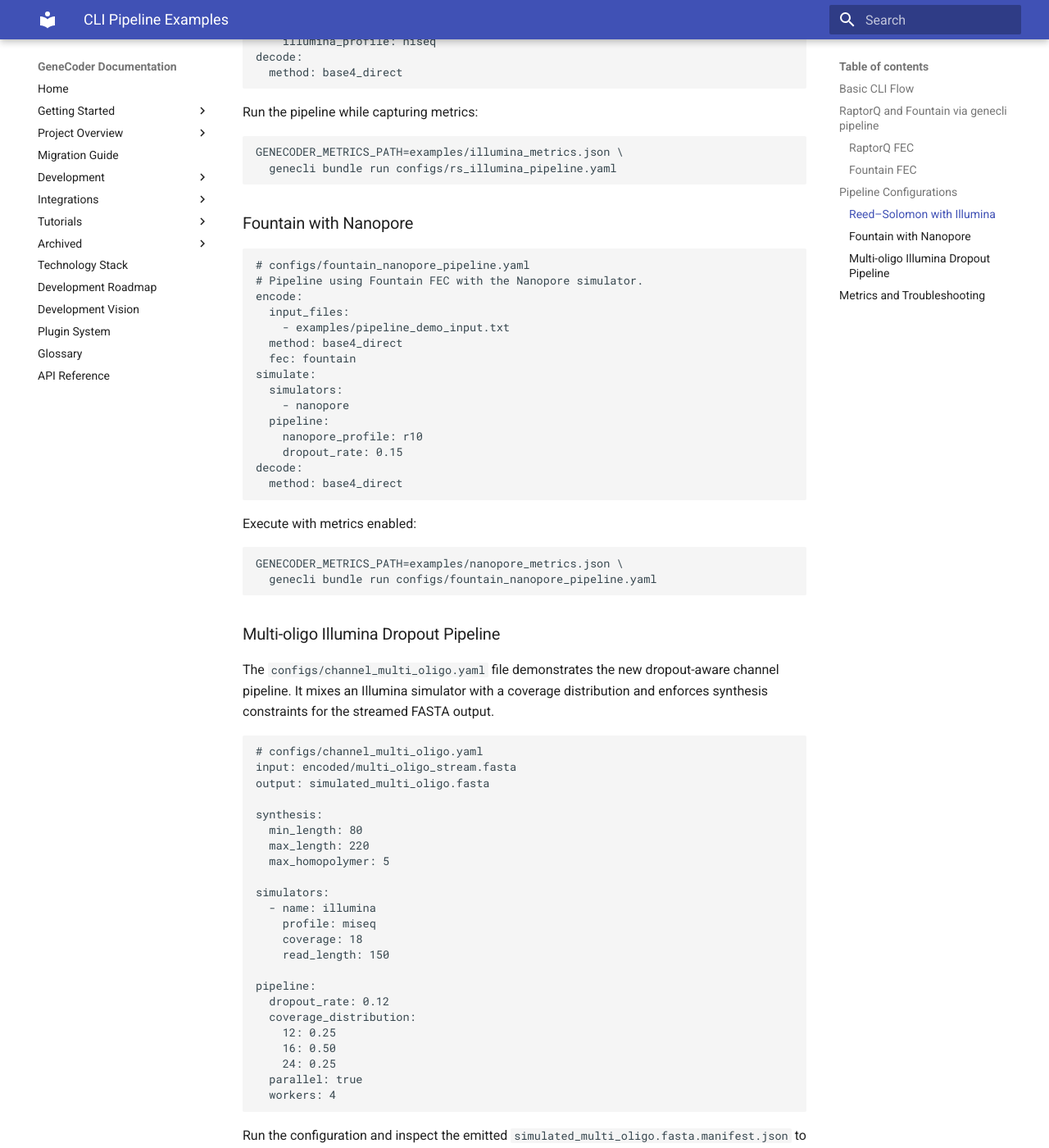
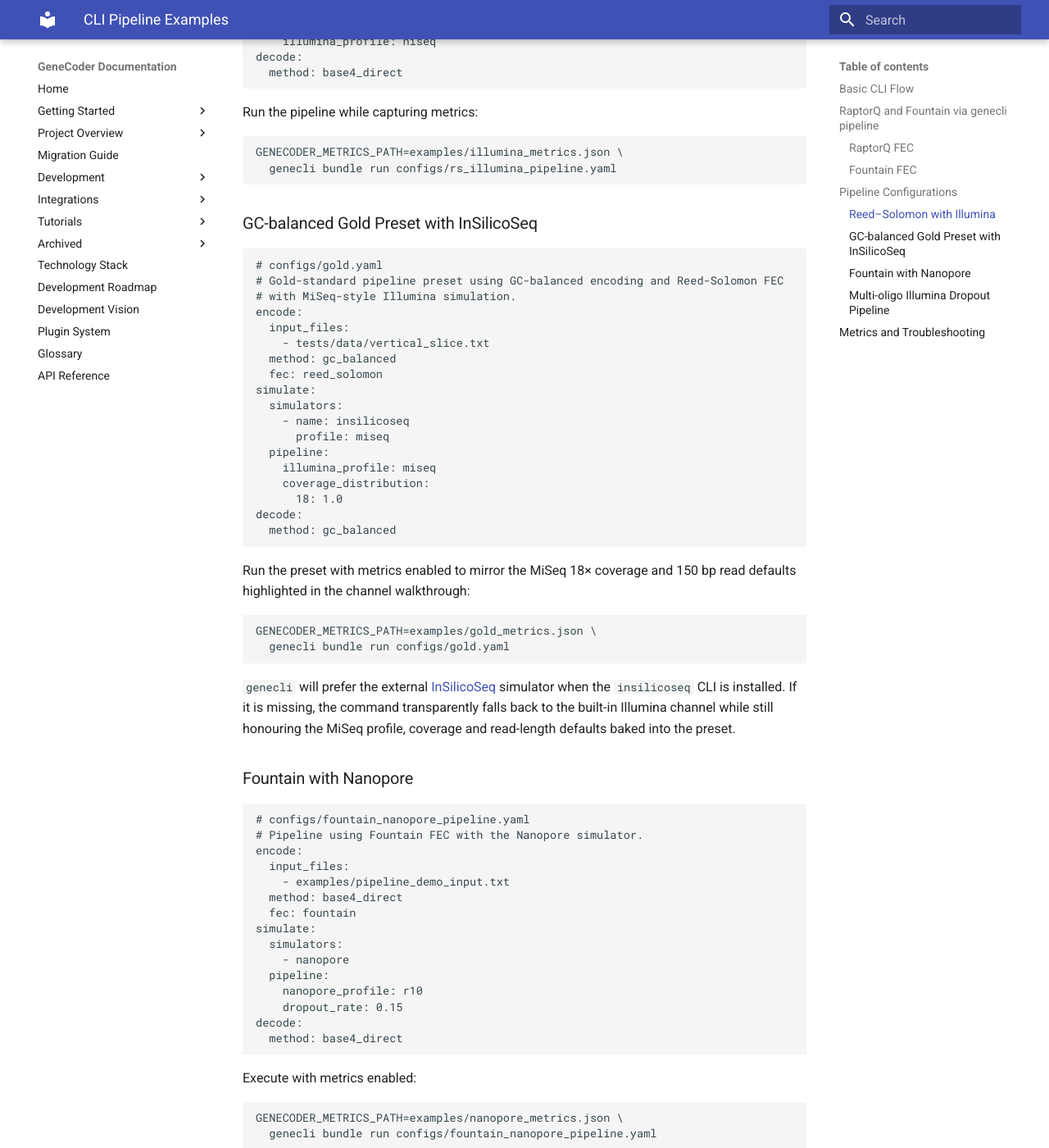
Before and after one commit to d0tTino/GeneCoder, an MkDocs documentation site: the page built from docs/pipeline_examples.md, in a window 1280 px wide and 1400 px high, scrolled down 1666 px. Shown: the whole window at 82% size. Built offline with MkDocs 1.6.1 and Material for MkDocs 9.7.7, drawn with Linux system fonts in a browser that asks for light colours.

Commit message:
Add gold bundle preset with InSilicoSeq documentation

````diff
--- a/docs/pipeline_examples.md
+++ b/docs/pipeline_examples.md
@@ -83,6 +83,43 @@ GENECODER_METRICS_PATH=examples/illumina_metrics.json \
   genecli bundle run configs/rs_illumina_pipeline.yaml
 ```
 
+### GC-balanced Gold Preset with InSilicoSeq
+
+```yaml
+# configs/gold.yaml
+# Gold-standard pipeline preset using GC-balanced encoding and Reed-Solomon FEC
+# with MiSeq-style Illumina simulation.
+encode:
+  input_files:
+    - tests/data/vertical_slice.txt
+  method: gc_balanced
+  fec: reed_solomon
+simulate:
+  simulators:
+    - name: insilicoseq
+      profile: miseq
+  pipeline:
+    illumina_profile: miseq
+    coverage_distribution:
+      18: 1.0
+decode:
+  method: gc_balanced
+```
+
+Run the preset with metrics enabled to mirror the MiSeq 18× coverage and 150 bp
+read defaults highlighted in the channel walkthrough:
+
+```bash
+GENECODER_METRICS_PATH=examples/gold_metrics.json \
+  genecli bundle run configs/gold.yaml
+```
+
+`genecli` will prefer the external
+[InSilicoSeq](https://github.com/HadrienG/InSilicoSeq) simulator when the
+`insilicoseq` CLI is installed. If it is missing, the command transparently
+falls back to the built-in Illumina channel while still honouring the MiSeq
+profile, coverage and read-length defaults baked into the preset.
+
 ### Fountain with Nanopore
 
 ```yaml
````
Also changed, not shown: 1 other file.
